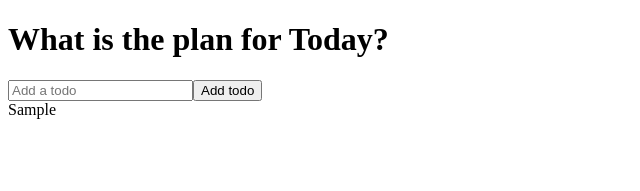
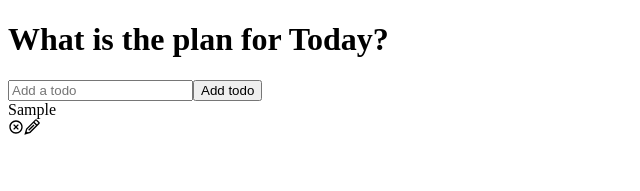
Before and after one commit to SarvinTorkaman/creating-react-todos-list, a React (Create React App) app: page / in a window 1280 px wide. Both pictures are taken after typing "Sample" into the empty fields and a click on the input "Add todo". Shown: the top 191 px of the page, without its empty margins (0-640 px from the left). Built offline with nearby package versions, Linux system fonts and the light colour scheme.

Commit message:
added edit and remove functions

```diff
--- a/package.json
+++ b/package.json
@@ -8,9 +8,11 @@
     "@testing-library/user-event": "^13.5.0",
     "react": "^17.0.2",
     "react-dom": "^17.0.2",
+    "react-icons": "^4.3.1",
     "react-icos": "^2.2.2",
     "react-scripts": "5.0.0",
-    "web-vitals": "^2.1.2"
+    "web-vitals": "^2.1.2",
+    "yarn": "^1.22.17"
   },
   "scripts": {
     "start": "react-scripts start",
--- a/src/components/Todo.js
+++ b/src/components/Todo.js
@@ -1,11 +1,47 @@
-import React from "react";
+import React, { useState } from "react";
+import TodoForm from "./TodoForm";
+import { RiCloseCircleLine } from "react-icons/ri";
+import { GrEdit } from "react-icons/gr";
 
-function Todo(props) {
-  const todos = props.todo;
+function Todo({ todos, completeTodo, removeTodo, updateTodo }) {
+  const [edit, setEdit] = useState({
+    id: null,
+    value: "",
+  });
+
+  const updateSubmit = (value) => {
+    updateTodo(edit.id, value);
+    setEdit({ id: null, value: "" });
+  };
+
+  if (edit.id) {
+    return <TodoForm edit={edit} onSubmit={updateSubmit} />;
+  }
+
   return (
     <div>
       {todos.map((todo, index) => {
-        return <div key={index}>{todo.text}</div>;
+        return (
+          <div
+            className={todo.isComplete ? "todo-row complete" : "todo-row"}
+            key={index}
+          >
+            <div key={todo.id} onClick={() => completeTodo(todo.id)}>
+              {todo.text}
+            </div>
+            <div className="icons">
+              <RiCloseCircleLine
+                onClick={() => removeTodo(todo.id)}
+                className="remove-todo"
+              />
+
+              <GrEdit
+                onClick={() => setEdit({ id: todo.id, value: todo.text })}
+                className="edit-todo"
+              />
+            </div>
+          </div>
+        );
       })}
     </div>
   );
--- a/src/components/TodoList.js
+++ b/src/components/TodoList.js
@@ -15,13 +15,40 @@
     setTodos(newTodos);
     // console.log(...todos);
   };
+  const updateTodo = (todoId, newValue) => {
+    if (!newValue || /^\s*$/.test(newValue)) {
+      return;
+    }
+    setTodos((prev) =>
+      prev.map((item) => (item.id === todoId ? newValue : item))
+    );
+  };
+  const removeTodo = (id) => {
+    const removeedArray = [...todos].filter((todo) => todo.id !== id);
+    setTodos(removeedArray);
+  };
+
+  const completeTodo = (id) => {
+    let updatedTodos = todos.map((todo) => {
+      if (todo.id === id) {
+        todo.isComplete = !todo.isComplete;
+      }
+      return todo;
+    });
+    setTodos(updatedTodos);
+  };
 
   return (
     <div className="TodoList">
       <h1>What is the plan for Today?</h1>
 
       <TodoForm onSubmit={addTodo} />
-      <Todo todo={todos} />
+      <Todo
+        todos={todos}
+        completeTodo={completeTodo}
+        removeTodo={removeTodo}
+        updateTodo={updateTodo}
+      />
     </div>
   );
 }
```
Also changed, not shown: 1 other file (tests, documents, lock files or other folders).
